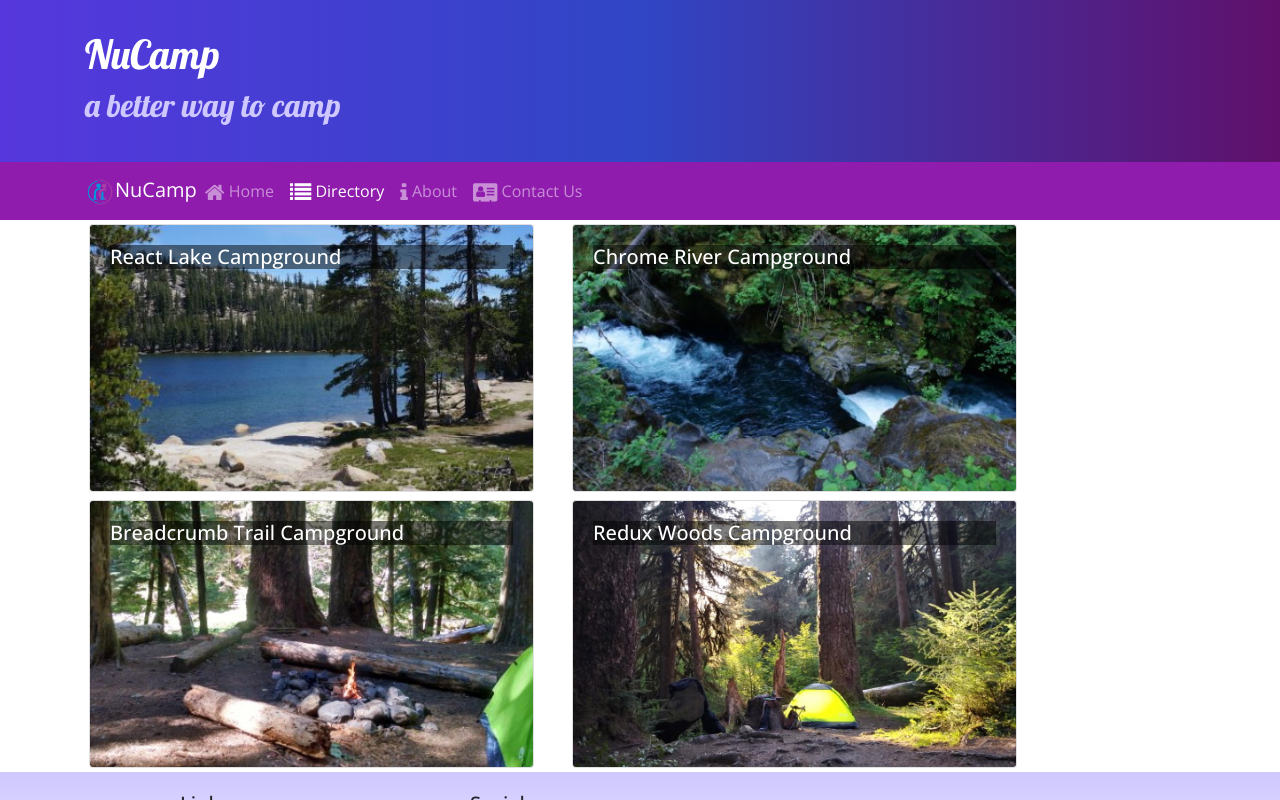
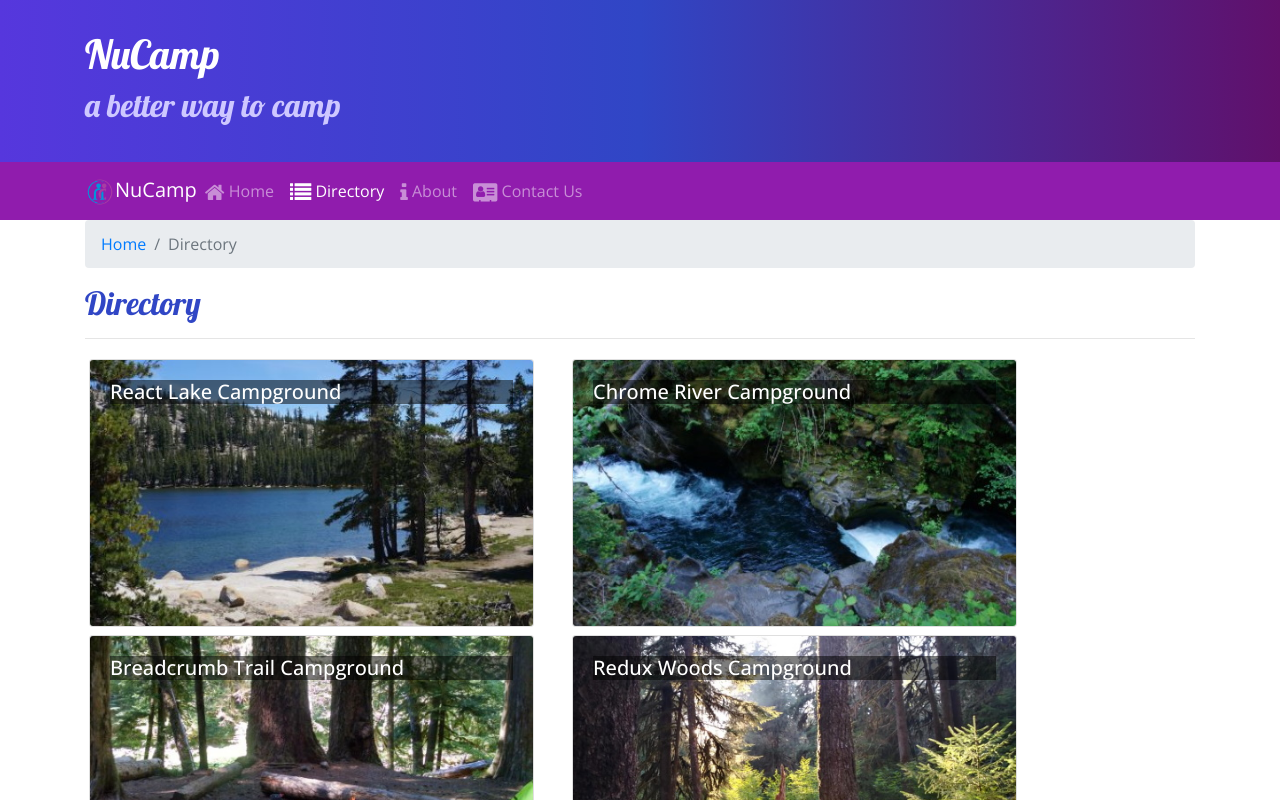
Before and after one commit to karl-li/nucamp-react, a React (Create React App) app: page /directory in a window 1280 px wide. Shown: the top 800 px of the page. Built offline with nearby package versions, Linux system fonts and the light colour scheme.

Commit message:
first commit

```diff
--- a/src/components/CampsiteInfoComponent.js
+++ b/src/components/CampsiteInfoComponent.js
@@ -1,5 +1,7 @@
 import React from 'react';
 import { Card, CardImg, CardText, CardBody, CardTitle } from 'reactstrap';
+import { Breadcrumb, BreadcrumbItem } from 'reactstrap';
+import { Link } from 'react-router-dom';
 
 function RenderCampsite({campsite}) {
     return (
@@ -7,7 +9,6 @@ function RenderCampsite({campsite}) {
             <Card>
                 <CardImg top src={campsite.image} alt={campsite.name} />
                 <CardBody>
-                    <CardTitle>{campsite.name}</CardTitle>
                     <CardText>{campsite.description}</CardText>
                 </CardBody>
             </Card>
@@ -39,9 +40,19 @@ function CampsiteInfo(props) {
     if(props.campsite) {
         return (
             <div className="container">
+                 <div className="row">
+                <div className="col">
+                <Breadcrumb>
+                        <BreadcrumbItem><Link to="/directory">Directory</Link></BreadcrumbItem>
+                        <BreadcrumbItem active>{props.campsite.name}</BreadcrumbItem>
+                    </Breadcrumb>
+                    <h2>{props.campsite.name}</h2>
+                    <hr />
+                </div>
+            </div>
                 <div className="row">
                     <RenderCampsite campsite={props.campsite} />
-                    <RenderComments comments={props.campsite.comments} />
+                    <RenderComments comments={props.comments} />
                 </div>
             </div>
         );
--- a/src/components/ContactComponent.js
+++ b/src/components/ContactComponent.js
@@ -1,9 +1,17 @@
 import React from 'react';
+import { Breadcrumb, BreadcrumbItem } from 'reactstrap';
+import { Link } from 'react-router-dom';
+
 function Contact(props) {
     return (
         <div className="container">
             <div className="row">
                 <div className="col">
+                <Breadcrumb>
+                        <BreadcrumbItem><Link to="/home">Home</Link></BreadcrumbItem>
+                        <BreadcrumbItem active>Contact Us</BreadcrumbItem>
+                    </Breadcrumb>
+                    <hr />
                     <h2>Contact Us</h2>
                     <hr />
                 </div>
--- a/src/components/DirectoryComponent.js
+++ b/src/components/DirectoryComponent.js
@@ -1,13 +1,16 @@
 import React from 'react';
-import { Card, CardImg, CardImgOverlay, CardTitle } from 'reactstrap';
+import { Card, CardImg, CardImgOverlay, CardTitle, Breadcrumb, BreadcrumbItem } from 'reactstrap';
+import { Link } from 'react-router-dom';
 
 function RenderDirectoryItem({campsite}) {
     return (
         <Card>
-            <CardImg width="100%" src={campsite.image} alt={campsite.name} />
-            <CardImgOverlay>
-                <CardTitle>{campsite.name}</CardTitle>
-            </CardImgOverlay>
+            <Link to={`/directory/${campsite.id}`}>
+                <CardImg width="100%" src={campsite.image} alt={campsite.name} />
+                <CardImgOverlay>
+                    <CardTitle>{campsite.name}</CardTitle>
+                </CardImgOverlay>
+            </Link>
         </Card>
     );
 }
@@ -23,6 +26,16 @@ function Directory(props) {
 
     return (
         <div className="container">
+             <div className="row">
+                <div className="col">
+                    <Breadcrumb>
+                        <BreadcrumbItem><Link to="/home">Home</Link></BreadcrumbItem>
+                        <BreadcrumbItem active>Directory</BreadcrumbItem>
+                    </Breadcrumb>
+                    <h2>Directory</h2>
+                    <hr />
+                </div>
+            </div>
             <div className="row">
                 {directory}
             </div>
--- a/src/components/MainComponent.js
+++ b/src/components/MainComponent.js
@@ -38,6 +38,17 @@ class Main extends Component {
             );
         }
 
+        const CampsiteWithId = ({match}) => {
+            return (
+                <CampsiteInfo
+                    campsite={this.state.campsites.filter(campsite => campsite.id ===
+                    +match.params.campsiteId)[0]}
+                    comments= {this.state.comments.filter(comment => comment.campsiteId ===
+                    +match.params.campsiteId)}
+                />
+            );
+        }
+
         return (
             <div>
                 <Header />
@@ -45,6 +56,7 @@ class Main extends Component {
                     <Route path='/home' component={HomePage} />
                     <Route exact path='/directory' render={() => <Directory campsites={this.state.campsites}
                     />} />
+                    <Route path='/directory/:campsiteId' component={CampsiteWithId} />
                     <Route exact path='/contactus' component={Contact}/>
                     <Redirect to='/home' />
                 </Switch>
```
